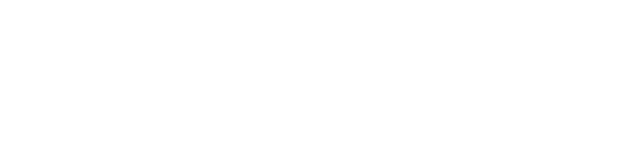
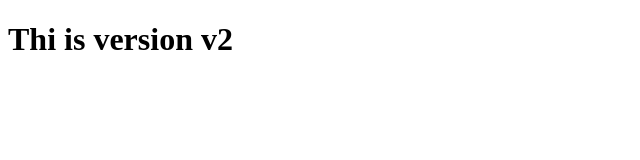
Before and after one commit to Sujata2324/my-repo, a plain HTML site: page Index.html in a window 1280 px wide. Shown: the whole page, without its empty margins (0-640 px from the left). Drawn offline with Linux system fonts and the light colour scheme.

Commit message:
This is v2

```diff
--- a/Index.html
+++ b/Index.html
@@ -2,10 +2,11 @@
 <html lang="en">
 <head>
     <meta charset="UTF-8">
-    <meta name="viewport" content="width=device-width, initial-scale=1.0">
+    <meta name="viewport" content="width=git, initial-scale=1.0">
     <title>Document</title>
 </head>
 <body>
+    <h1>Thi is version v2</h1>
 
 </body>
 </html>
```
